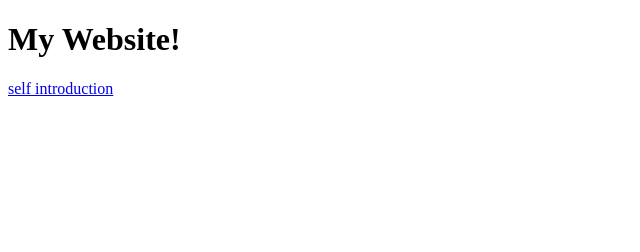
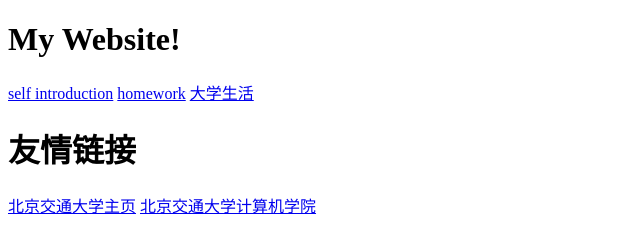
Before and after one commit to FgdsHelpme/learn-1try, a plain HTML site: page index.html in a window 1280 px wide. Shown: the whole page, without its empty margins (0-640 px from the left). Drawn offline with Linux system fonts and the light colour scheme.

Commit message:
Update index.html

```diff
--- a/index.html
+++ b/index.html
@@ -7,6 +7,13 @@
 <div>
   <h1>My Website!
 </div>
-<a href="https://github.com/FgdsHelpme/learn-1try/self%20introduction.html">self introduction</a>
+<a href="https://fgdshelpme.github.io/learn-1try/self%20introduction.html">self introduction</a>
+<a href="https://fgdshelpme.github.io/learn-1try/homework.html">homework</a>
+<a href="https://fgdshelpme.github.io/learn-1try/unilife.html">大学生活</a>
+<div>
+  <h1>友情链接</h1>
+  <a href="https://www.bjtu.edu.cn/">北京交通大学主页</a>
+  <a href="https://cs.bjtu.edu.cn/">北京交通大学计算机学院</a>
+</div>
 </body>
 </html>
```
